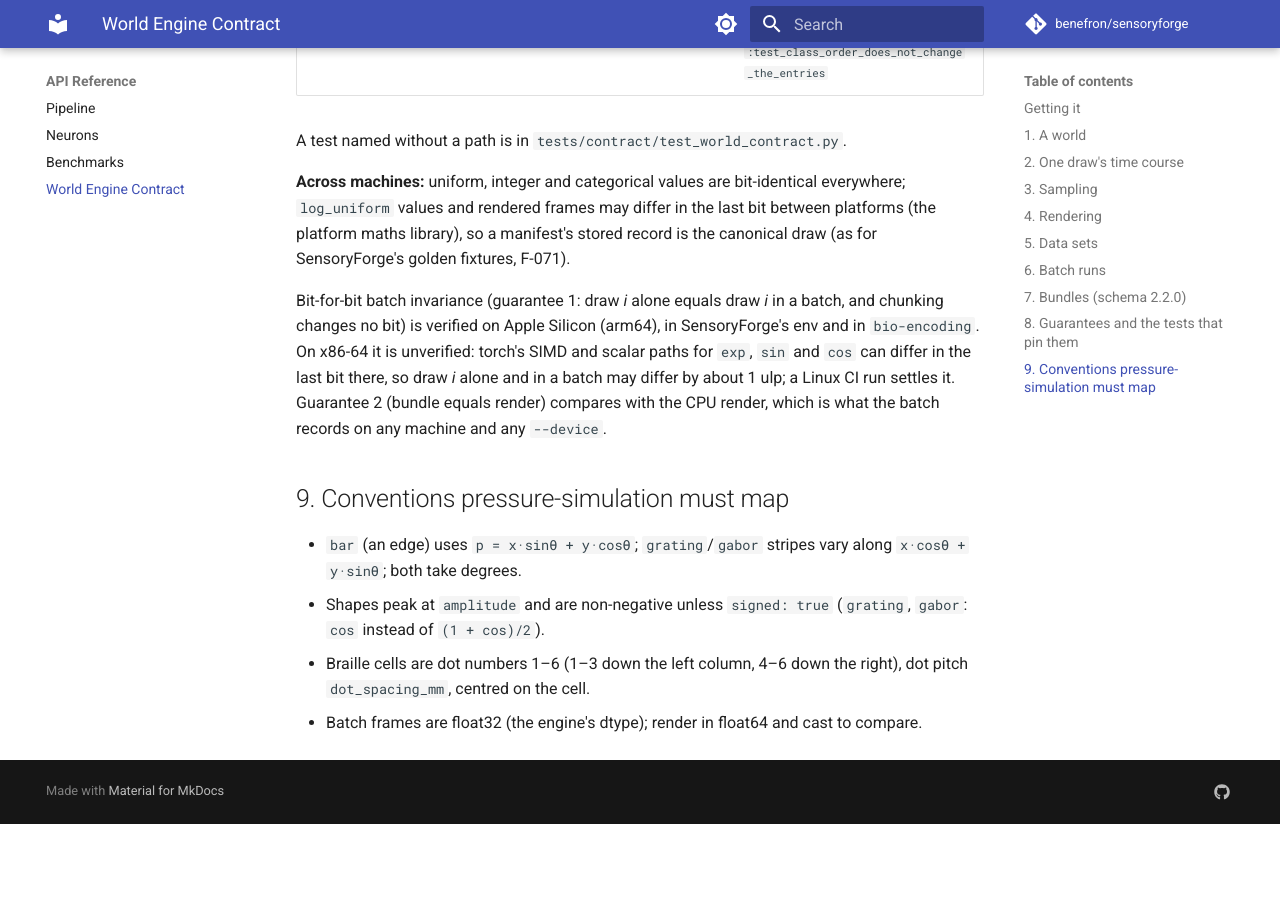
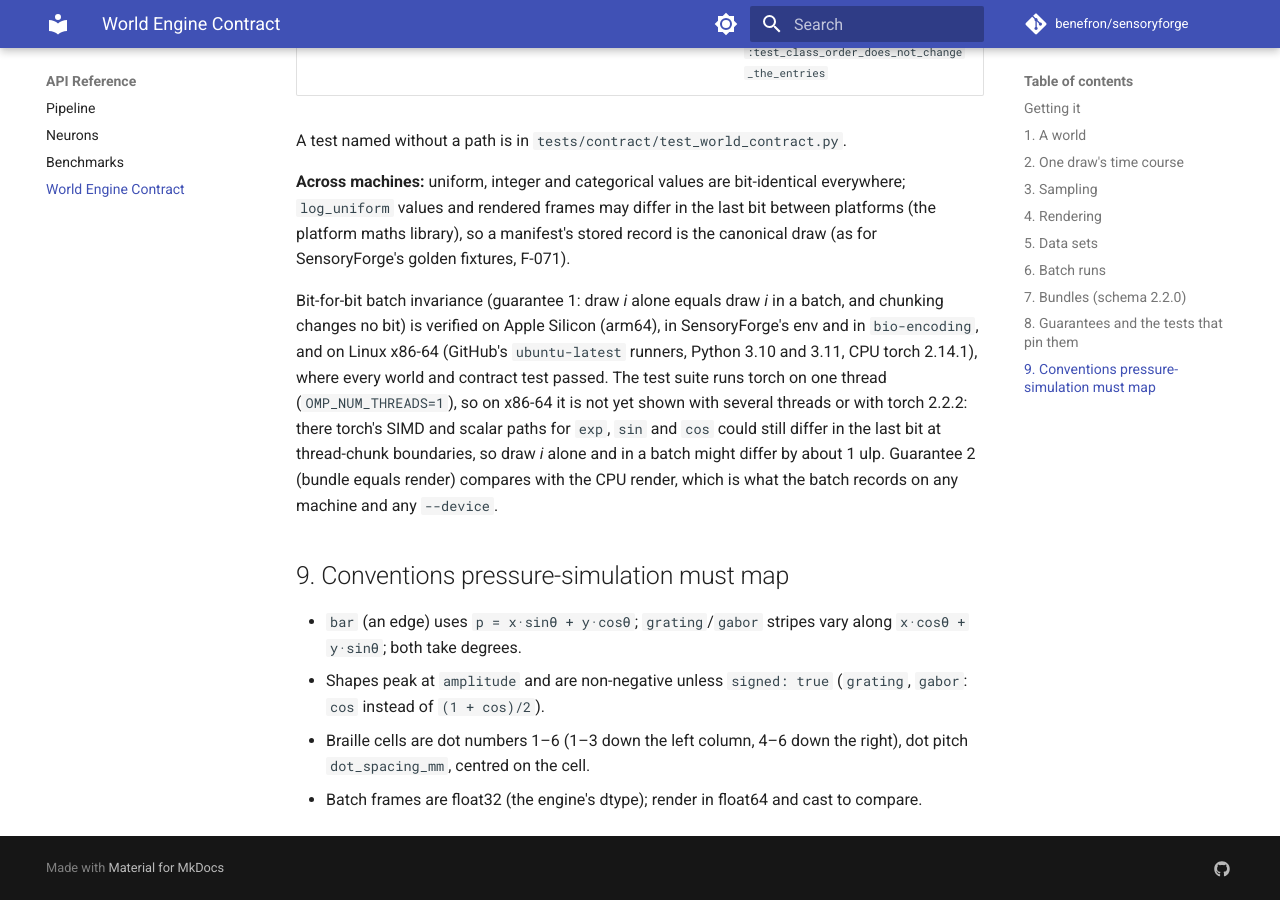
Before and after one commit to benefron/sensoryforge, an MkDocs documentation site: the page built from docs/reference/world_contract.md, in a window 1280 px wide and 900 px high, scrolled down 6542 px. Built offline with MkDocs 1.6.1 and Material for MkDocs 9.7.7, drawn with Linux system fonts in a browser that asks for light colours; comment, search, counter and statistics services are not loaded; the version menu is left out; before the commit the page ends 7366 px from its top, so only the background shows below that; some of the changed text lies outside the part shown.

Commit message:
docs(world): the contract records the Linux x86-64 CI result for batch invariance
GitHub's CI run 37127486533 (ubuntu-latest x86_64, Python 3.10 and 3.11,
CPU torch 2.14.1) passed every world-engine and contract test, including
the bit-for-bit "draw i alone equals draw i in a batch" tests, the
layered golden test and the pinned digest of the fixture world's draws
(1976 passed, 17 skipped). The suite pins torch to one thread
(tests/conftest.py OMP_NUM_THREADS=1), so multi-threaded x86 rendering
and torch 2.2.2 on x86 remain unshown; the contract now says exactly that.

Finding: on Linux x86-64 (GitHub ubuntu-latest, Python 3.10 and 3.11, CPU torch 2.14.1, torch on one thread) every world-engine and contract test passes, including bit-for-bit batch invariance and the pinned draw digest (CI run 37127486533)
Opens: batch bit-invariance on x86-64 is not yet shown with several torch threads or with torch 2.2.2 (pressure-simulation's bio-encoding version); the CI suite runs torch single-threaded
Supersedes: F-b18719c

Co-Authored-By: Claude Opus 5.5 <noreply@anthropic.com>
Claude-Session: https://claude.ai/code/session_01VQHey4a2bcorJyTemxhpCp

```diff
--- a/docs/reference/world_contract.md
+++ b/docs/reference/world_contract.md
@@ -211,7 +211,7 @@ entry (the manifest row), layer (the draw as a layered layer; a session: [[start
 
 | # | Guarantee | Test |
 |---|---|---|
-| 1 | Same world and seed give identical draws and frames in two processes; draw *i* alone equals draw *i* in a batch (bit for bit on one machine; verified on Apple Silicon, see "Across machines") | `tests/contract/test_world_contract.py::test_1_determinism_across_processes_and_batch_sizes`, `tests/unit/test_world_render.py::test_draw_i_alone_equals_draw_i_in_a_batch_bit_for_bit` |
+| 1 | Same world and seed give identical draws and frames in two processes; draw *i* alone equals draw *i* in a batch (bit for bit on one machine; verified on Apple Silicon and, single-threaded, on Linux x86-64 — see "Across machines") | `tests/contract/test_world_contract.py::test_1_determinism_across_processes_and_batch_sizes`, `tests/unit/test_world_render.py::test_draw_i_alone_equals_draw_i_in_a_batch_bit_for_bit` |
 | 2 | A bundle's `/stimulus/frames` equals `render_movie(<the bundle's own record>, Canvas.from_grid_config(grid), dt, duration, dtype=float64).to(float32)` bit for bit, rendered on the CPU (the batch renders there on any `--device`) | `test_2_the_bundle_records_exactly_the_in_process_render` |
 | 3 | Frames rendered at `[t−τ, t, t+τ]` equal those steps of the movie (times `k·dt`) | `test_3_windows_agree_with_movies` |
 | 4 | Different noise seeds give different responses; the same seed gives identical spikes; the bundle records `simulation.receptor_noise_seed` equal to the entry's 53-bit noise seed | `test_4_noise_seeds` |
@@ -233,10 +233,13 @@ SensoryForge's golden fixtures, F-071).
 
 Bit-for-bit batch invariance (guarantee 1: draw *i* alone equals draw *i* in a batch, and
 chunking changes no bit) is verified on Apple Silicon (arm64), in SensoryForge's env and in
-`bio-encoding`. On x86-64 it is unverified: torch's SIMD and scalar paths for `exp`, `sin`
-and `cos` can differ in the last bit there, so draw *i* alone and in a batch may differ by
-about 1 ulp; a Linux CI run settles it. Guarantee 2 (bundle equals render) compares with the
-CPU render, which is what the batch records on any machine and any `--device`.
+`bio-encoding`, and on Linux x86-64 (GitHub's `ubuntu-latest` runners, Python 3.10 and 3.11,
+CPU torch 2.14.1), where every world and contract test passed. The test suite runs torch on
+one thread (`OMP_NUM_THREADS=1`), so on x86-64 it is not yet shown with several threads or with
+torch 2.2.2: there torch's SIMD and scalar paths for `exp`, `sin` and `cos` could still differ
+in the last bit at thread-chunk boundaries, so draw *i* alone and in a batch might differ by
+about 1 ulp. Guarantee 2 (bundle equals render) compares with the CPU render, which is what
+the batch records on any machine and any `--device`.
 
 ## 9. Conventions pressure-simulation must map
 
```
